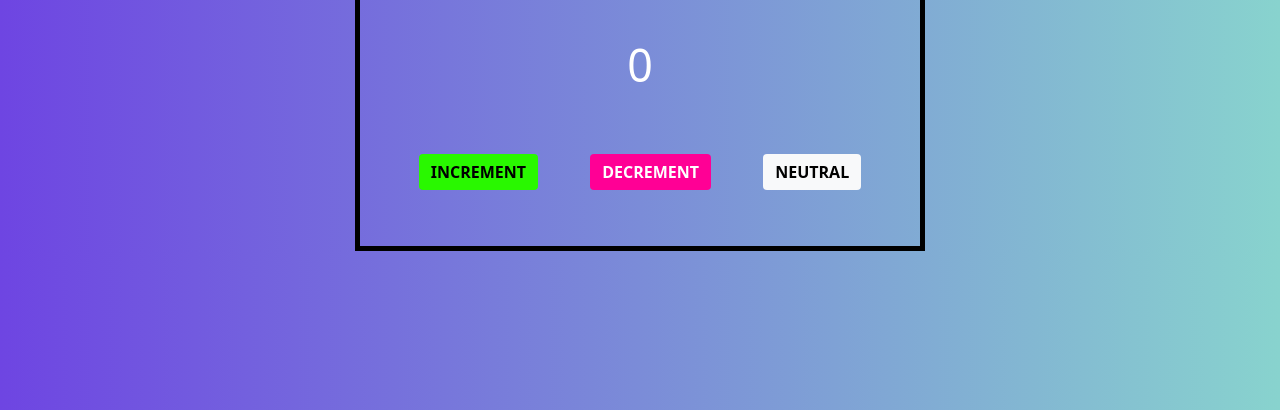
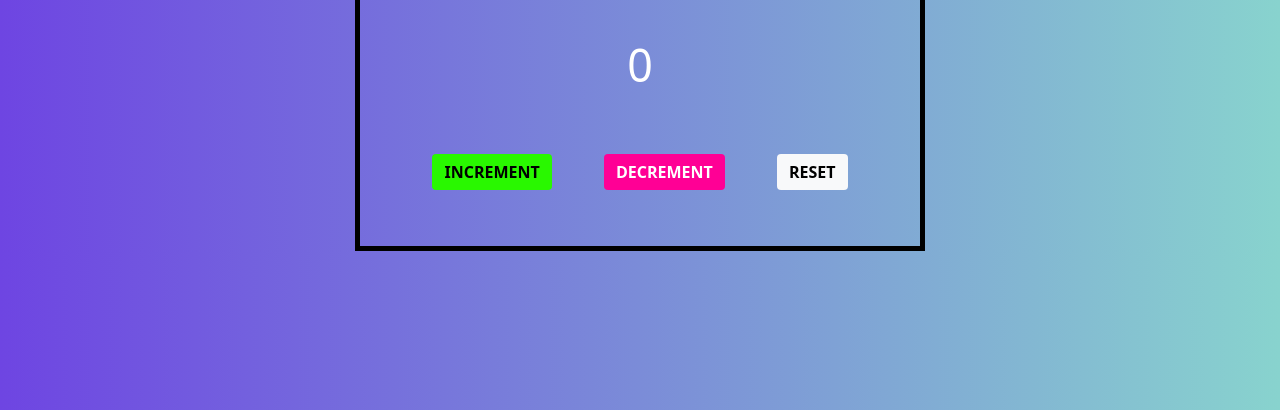
Before and after one commit to AryeshSaha/Project-01, a plain HTML site: page index.html in a window 1280 px wide. Shown: the part 390-800 px from the top of the page. Drawn offline with nearby package versions, Linux system fonts and the light colour scheme.

Commit message:
changed neutral to reset button

```diff
--- a/index.html
+++ b/index.html
@@ -22,7 +22,7 @@
           <p id="number">0</p>
           <button class="btn btn-success" onclick={incre()}>INCREMENT</button>
           <button class="btn btn-danger" onclick={decre()}>DECREMENT</button>
-          <button class="btn btn-light" onclick={neut()}>NEUTRAL</button>
+          <button class="btn btn-light" onclick={neut()}>RESET</button>
         </div>
       </div>
     </div>
```
